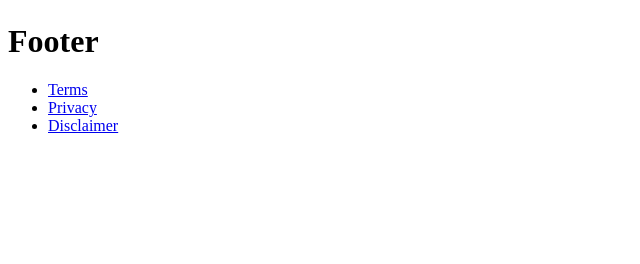
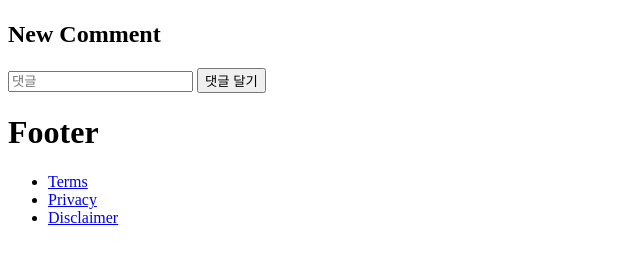
Before and after one commit to lioliolio/blog_practice, a Django app: template blog/blog/templates/posts/detail.html in a window 1280 px wide. Shown: the part 237-501 px from the top of the page, without its empty margins (0-640 px from the left). Run offline with Django 3.2, Linux system fonts and the light colour scheme; the template is opened without the code that fills it, so the values that code supplies are empty.

Commit message:
init Comment Create functionality

```diff
--- a/blog/blog/templates/posts/detail.html
+++ b/blog/blog/templates/posts/detail.html
@@ -14,4 +14,12 @@
     <li id="comment-{{ comment.id }}">{{ comment.content }}</li>
     {% endfor %}
 </ul>
+
+
+<h2>New Comment</h2>
+<form method="POST" action="/posts/{{ post.id }}/comments/create/">
+    {% csrf_token %}
+    <input type="text" name="content" placeholder="댓글">
+    <input type="submit" value="댓글 달기">
+</form>
 {% endblock %}
--- a/blog/blog/urls/posts.py
+++ b/blog/blog/urls/posts.py
@@ -11,4 +11,6 @@ urlpatterns = [
     url(r'^(?P<post_id>\d+)/edit/$', edit, name="edit"),
     url(r'^(?P<post_id>\d+)/update/$', update, name="update"),
     url(r'^(?P<post_id>\d+)/delete/$', delete, name="delete"),
+
+    url(r'^(?P<post_id>\d+)/comments/create/$', comments_create, name="comments-create"),
 ]
--- a/blog/blog/views/posts/__init__.py
+++ b/blog/blog/views/posts/__init__.py
@@ -5,3 +5,4 @@ from .create import create
 from .edit import edit
 from .update import update
 from .delete import delete
+from .comments import comments_create
```
Also changed, not shown: blog/blog/views/posts/comments.py (added, +12 -0 lines).
